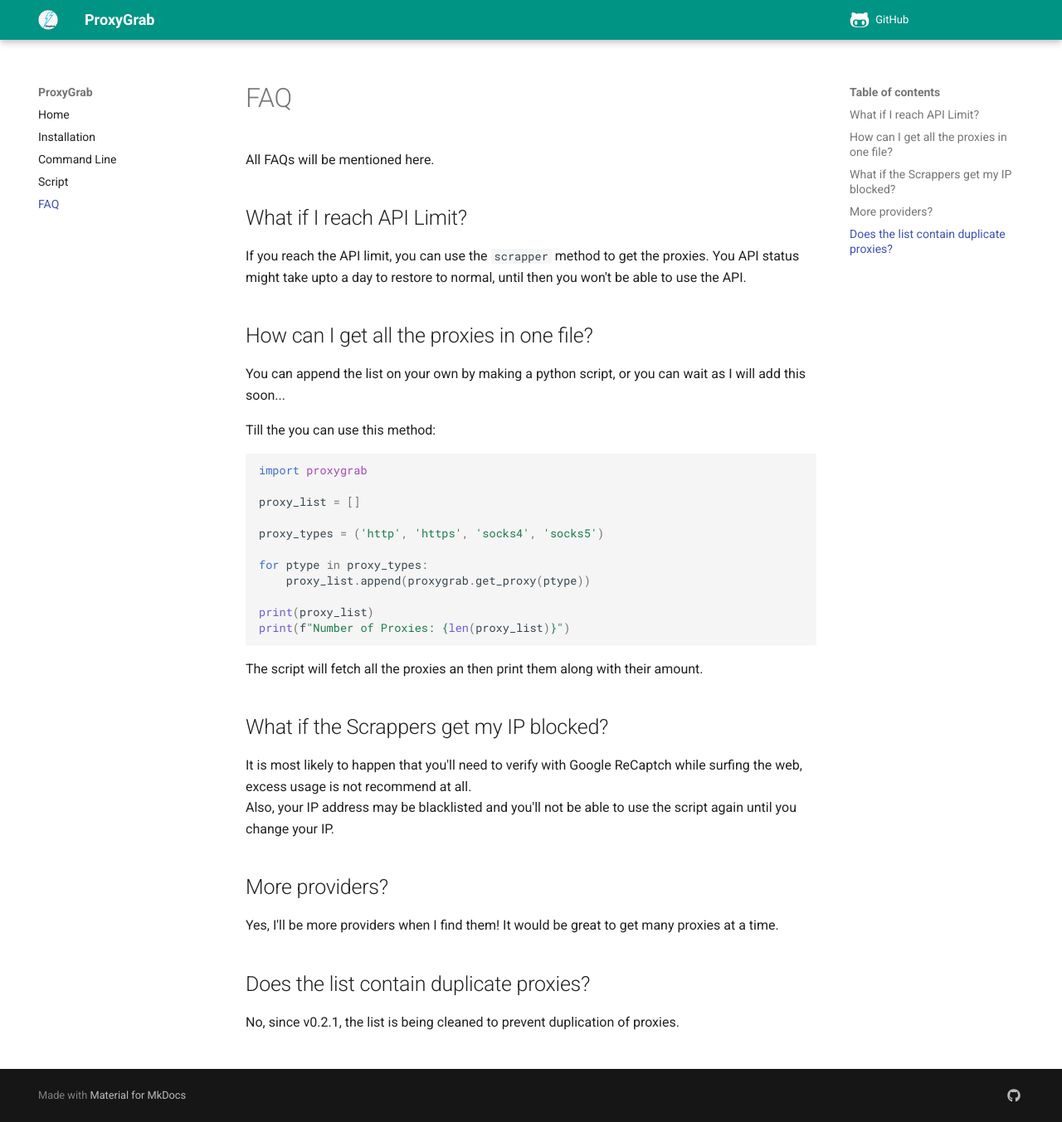
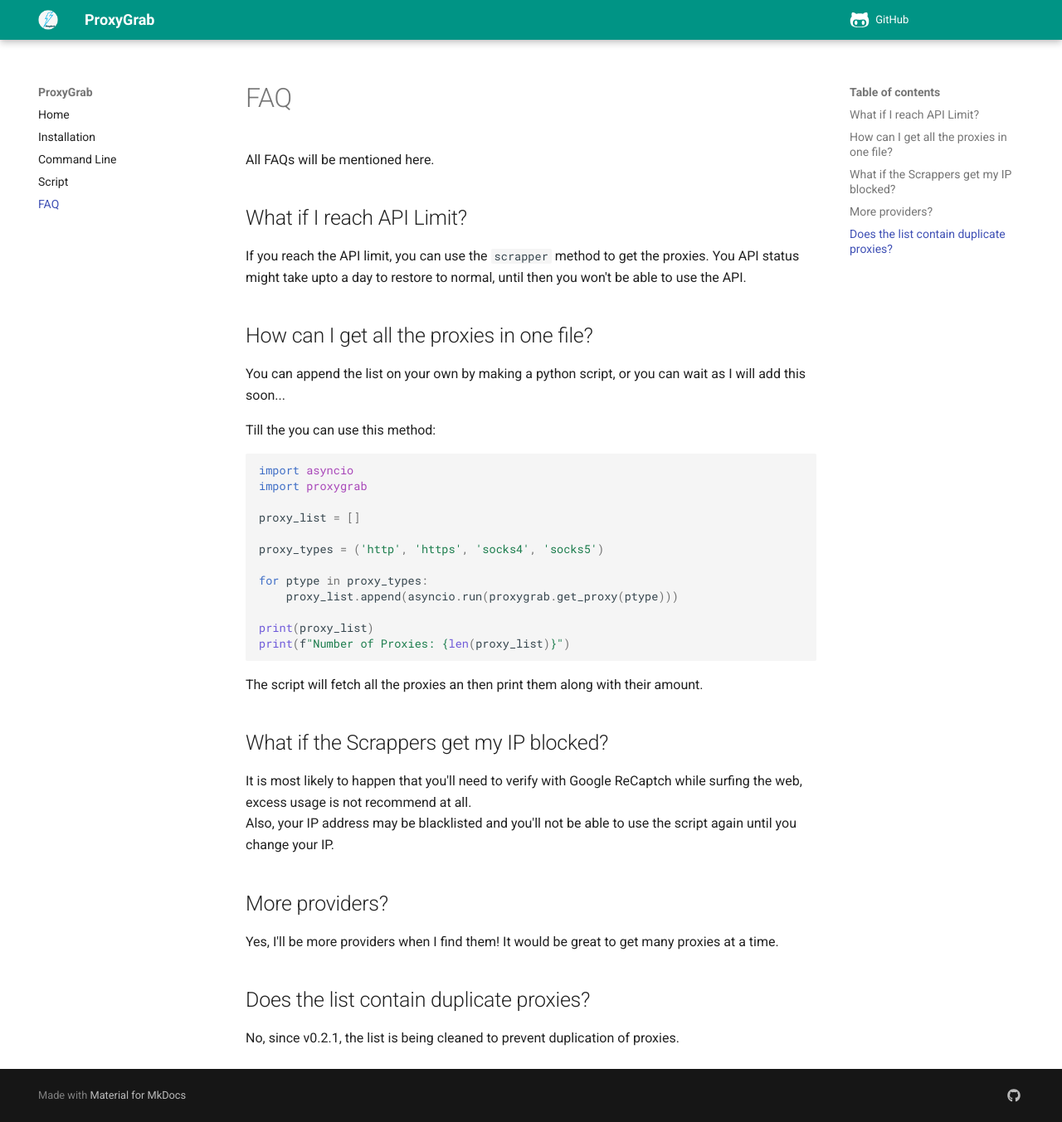
Before and after one commit to Divkix/ProxyGrab, an MkDocs documentation site: the page built from docs/faq.md, in a window 1280 px wide and 1353 px high. Shown: the whole window at 83% size. Built offline with MkDocs 1.6.1 and Material for MkDocs 9.7.7, drawn with Linux system fonts in a browser that asks for light colours; comment, search, counter and statistics services are not loaded.

Commit message:
update docs for asyncio

````diff
--- a/docs/faq.md
+++ b/docs/faq.md
@@ -10,6 +10,7 @@ You can append the list on your own by making a python script, or you can wait a
 
 Till the you can use this method:
 ```py
+import asyncio
 import proxygrab
 
 proxy_list = []
@@ -17,7 +18,7 @@ proxy_list = []
 proxy_types = ('http', 'https', 'socks4', 'socks5')
 
 for ptype in proxy_types:
-    proxy_list.append(proxygrab.get_proxy(ptype))
+    proxy_list.append(asyncio.run(proxygrab.get_proxy(ptype)))
 
 print(proxy_list)
 print(f"Number of Proxies: {len(proxy_list)}")
````
Also changed, not shown: docs/script.md (+2 -1 lines).
